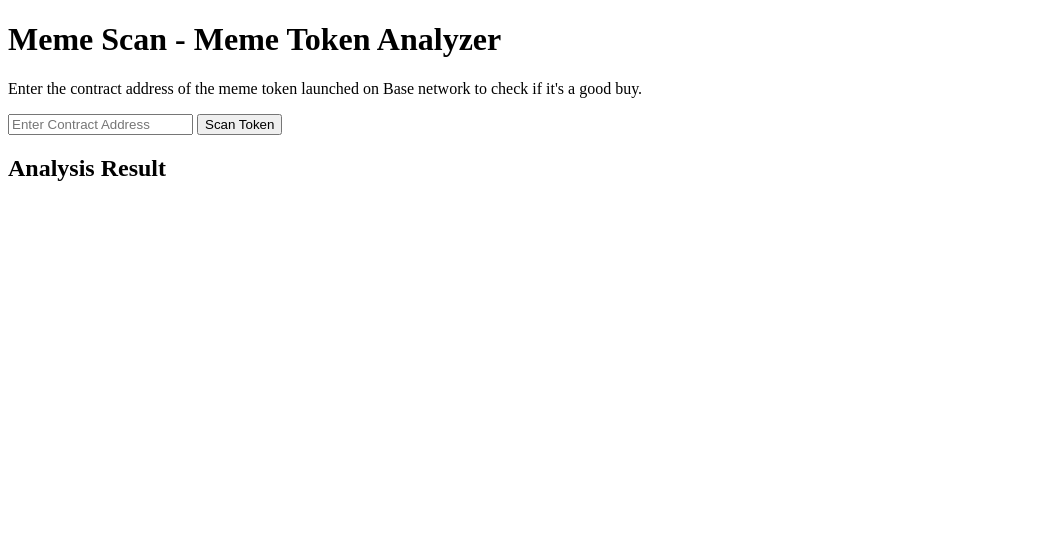
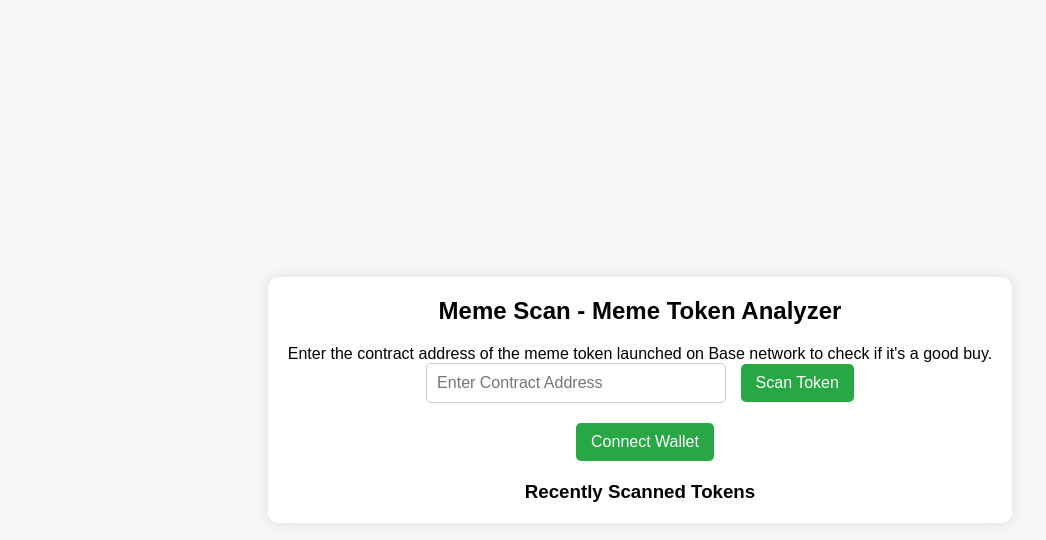
Before and after one commit to samuelpee/memescan, a plain HTML site: page index.html in a window 1280 px wide. Shown: the whole page, without its empty margins (0-1046 px from the left). Drawn offline with Linux system fonts and the light colour scheme.

Commit message:
Update index.html

```diff
--- a/index.html
+++ b/index.html
@@ -4,7 +4,7 @@
     <meta charset="UTF-8" />
     <meta name="viewport" content="width=device-width, initial-scale=1.0" />
     <title>Meme Scan - Meme Token Analyzer</title>
-    <link rel="stylesheet" href="styles.css" />
+    <link rel="stylesheet" href="/style.css" />
   </head>
   <body>
     <div class="container">
@@ -23,12 +23,23 @@
         <button onclick="scanToken()">Scan Token</button>
       </div>
 
+      <div class="form-group">
+        <button onclick="connectWallet()">Connect Wallet</button>
+      </div>
+
       <div id="result" class="result hidden">
         <h2>Analysis Result</h2>
         <p id="analysisMessage"></p>
+        <div id="tokenInfo" class="token-info"></div>
+        <div id="riskBreakdown" class="risk-breakdown"></div>
+      </div>
+
+      <div id="recentScans" class="recent-scans">
+        <h3>Recently Scanned Tokens</h3>
+        <ul id="recentTokensList"></ul>
       </div>
     </div>
 
-    <script src="script.js"></script>
+    <script src="/script.js"></script>
   </body>
 </html>
```
